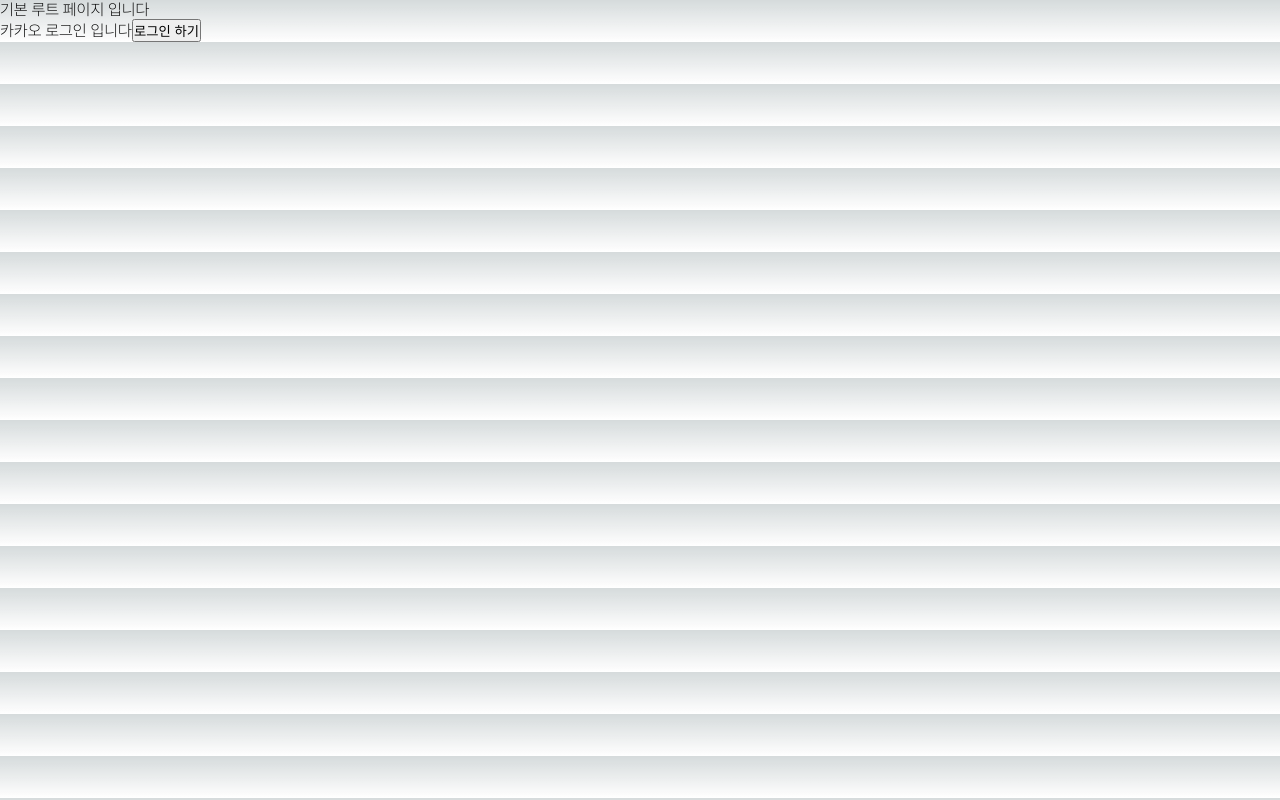
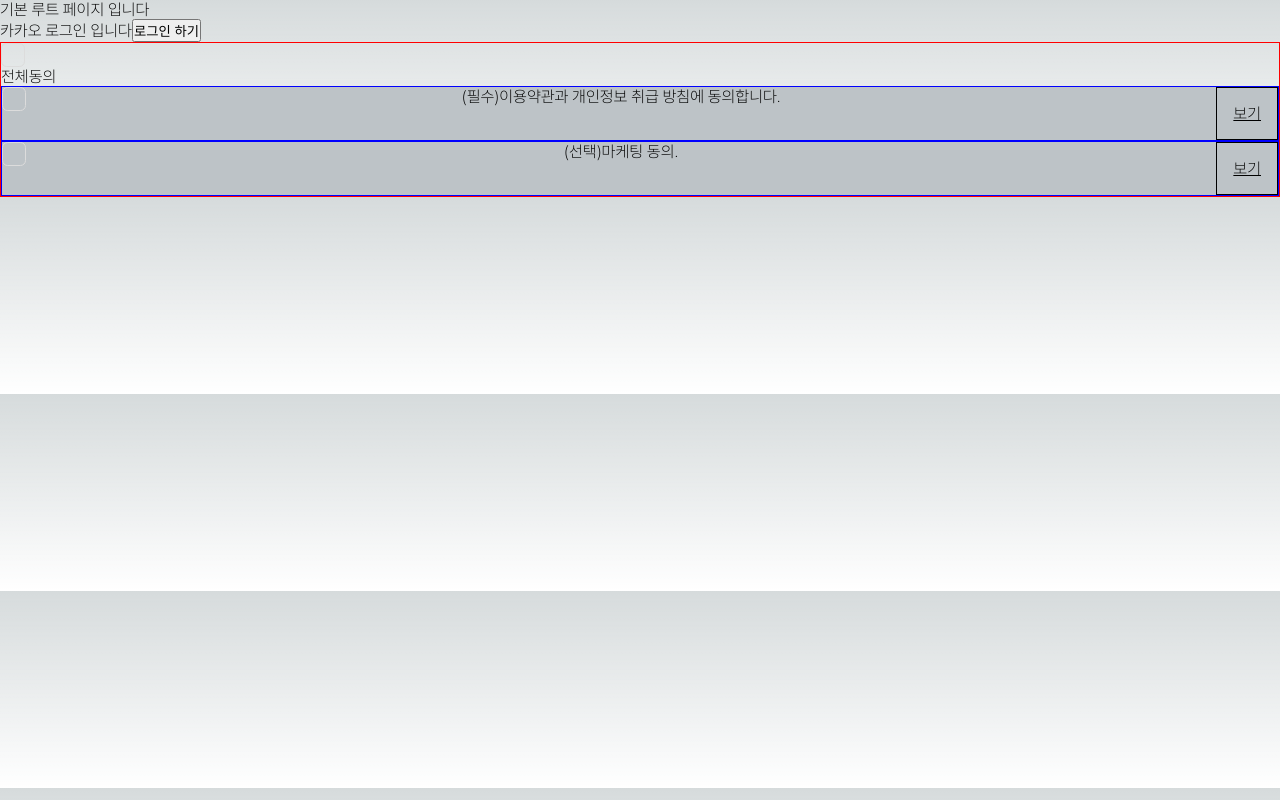
Before and after one commit to WE-ARE-RACCOONS/postgraduate-front, a Next.js app: page / in a window 1280 px wide. Built offline with nearby package versions, Linux system fonts and the light colour scheme; no server answers.

Commit message:
RAC-95 fix: jotai 적용

```diff
--- a/src/app/page.tsx
+++ b/src/app/page.tsx
@@ -1,6 +1,6 @@
 'use client';
 import Login from '@/components/kakao/login';
-import ServiceCondition from '@/components/Termsofservice/serviceCondition';
+import ServiceCondition from '@/components/Termsofservice/ServiceCondition';
 import axios from 'axios';
 import { useEffect, useState } from 'react';
 import {
@@ -11,12 +11,12 @@ import {
   SeverAccessProvider,
   useSeverAccess,
 } from '@/context/SeverAccessProvider';
+import { essential } from '@/stores/condition';
 
 export default function Home() {
   const [kakaoToken, setKakaoToken] = useState<string | null>(null);
   const { kakaoAccess } = useKakaoAccess();
   const { setSeverAccess } = useSeverAccess();
-
   useEffect(() => {
     setKakaoToken(kakaoAccess);
   }, []);
@@ -48,6 +48,7 @@ export default function Home() {
     <SeverAccessProvider>
       기본 루트 페이지 입니다
       <Login />
+      <ServiceCondition />
     </SeverAccessProvider>
   );
 }
--- /dev/null
+++ b/src/components/Termsofservice/ServiceCondition.styled.ts
@@ -0,0 +1,16 @@
+import styled from 'styled-components';
+
+export const TermsContainer = styled.div`
+  display: flex;
+  border: 1px solid blue;
+  background-color: #bdc3c7;
+  justify-content: space-between;
+`;
+export const Show = styled.div`
+  border: 1px solid black;
+  text-decoration-line: underline;
+  padding: 1rem;
+`;
+export const Box = styled.div`
+  border: 1px solid red;
+`;
--- /dev/null
+++ b/src/components/Termsofservice/index.tsx
@@ -0,0 +1,3 @@
+import ServiceCondition from './ServiceCondition';
+
+export default ServiceCondition;
--- a/src/components/Termsofservice/serviceCondition.tsx
+++ b/src/components/Termsofservice/serviceCondition.tsx
@@ -1,58 +1,43 @@
-import Checkbox from '@/checkbox/checkbox';
-import React from 'react';
-import styled from 'styled-components';
+import Checkbox from '@/components/checkbox/Checkbox';
+import React, { useState, useEffect } from 'react';
+import { TermsContainer, Show, Box } from './ServiceCondition.styled';
+import { useAtom } from 'jotai';
+import { essential } from '@/stores/condition';
+import { allchecked } from '@/stores/condition';
+import { option } from '@/stores/condition';
 
-function ServiceCondition({
-  onServiceChange,
-}: {
-  onServiceChange: (service: boolean) => void;
-}) {
-  const [service, setService] = React.useState(false);
-  const [marketing, setMarketing] = React.useState(false);
-  const [allAgreed, setAllAgreed] = React.useState(false);
+function ServiceCondition() {
+  const [marketing, setMarketing] = useAtom(option);
+  const [allAgreed, setAllAgreed] = useAtom(allchecked);
+  const [service, setService] = useAtom(essential);
 
   const handleAllAgreedChange = () => {
     const newValue = !allAgreed;
     setAllAgreed(newValue);
     setService(newValue);
     setMarketing(newValue);
-    // onServiceChange(service);
   };
 
   React.useEffect(() => {
     setAllAgreed(service && marketing);
-    onServiceChange(service);
+    setService(service);
   }, [service, marketing]);
 
   return (
     <Box>
       <Checkbox checked={allAgreed} onChange={handleAllAgreedChange} />
       전체동의
-      <Container>
+      <TermsContainer>
         <Checkbox checked={service} onChange={setService} />
         (필수)이용약관과 개인정보 취급 방침에 동의합니다.
         <Show>보기</Show>
-      </Container>
-      <Container>
+      </TermsContainer>
+      <TermsContainer>
         <Checkbox checked={marketing} onChange={setMarketing} />
         (선택)마케팅 동의.
         <Show>보기</Show>
-      </Container>
+      </TermsContainer>
     </Box>
   );
 }
-const Container = styled.div`
-  display: flex;
-  border: 1px solid blue;
-  background-color: #bdc3c7;
-  justify-content: space-between;
-`;
-const Show = styled.div`
-  border: 1px solid black;
-  text-decoration-line: underline;
-  padding: 1rem;
-`;
-const Box = styled.div`
-  border: 1px solid red;
-`;
 export default ServiceCondition;
--- /dev/null
+++ b/src/components/checkbox/CheckBox.styled.ts
@@ -0,0 +1,17 @@
+import styled from 'styled-components';
+
+export const StyledInput = styled.div`
+  appearance: none;
+  border: 1.5px solid gainsboro;
+  border-radius: 0.35rem;
+  width: 1.5rem;
+  height: 1.5rem;
+
+  &:checked {
+    border-color: transparent;
+    background-size: 100% 100%;
+    background-position: 50%;
+    background-repeat: no-repeat;
+    background-color: #333a3d;
+  }
+`;
--- /dev/null
+++ b/src/components/checkbox/Checkbox.tsx
@@ -0,0 +1,14 @@
+import React from 'react';
+import { StyledInput } from './CheckBox.styled';
+import { CheckboxProps } from '@/types/checkbox/checkbox';
+
+function Checkbox({ checked, onChange }: CheckboxProps) {
+  return (
+    <StyledInput
+      type="checkbox"
+      checked={checked}
+      onChange={({ target: { checked } }) => onChange(checked)}
+    ></StyledInput>
+  );
+}
+export default Checkbox;
--- /dev/null
+++ b/src/stores/condition.ts
@@ -0,0 +1,5 @@
+import { atom } from 'jotai';
+
+export const essential = atom<boolean>(false);
+export const allchecked = atom<boolean>(false);
+export const option = atom<boolean>(false);
--- /dev/null
+++ b/src/types/checkbox/checkbox.ts
@@ -0,0 +1,4 @@
+export type CheckboxProps = {
+  checked: boolean;
+  onChange: (checked: boolean) => void;
+};
```
Also changed, not shown: src/checkbox/checkbox.tsx (deleted, +0 -34 lines), src/components/checkbox/index.tsx (added).
